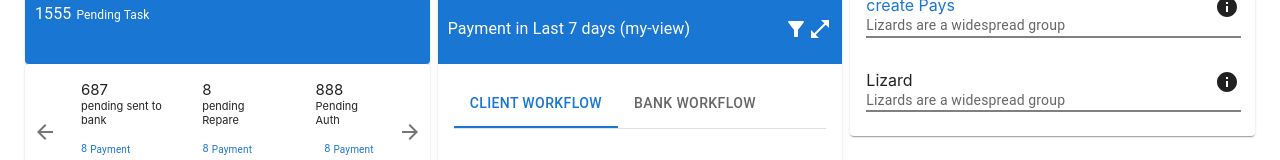
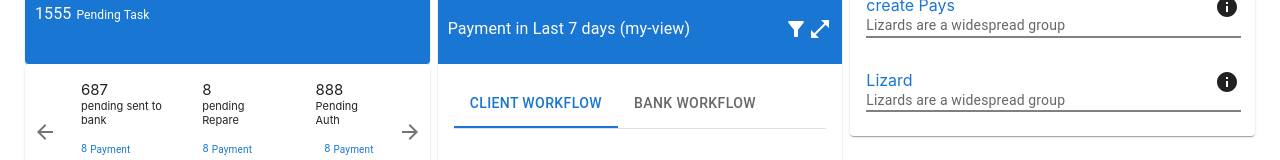
Before and after one commit to jayakanthb/POC, a React (Create React App) app: page / in a window 1280 px wide. Shown: the part 306-466 px from the top of the page. Built offline with nearby package versions, Linux system fonts and the light colour scheme.

Commit message:
ui changes

```diff
--- a/src/Components/HomeSection.js
+++ b/src/Components/HomeSection.js
@@ -193,7 +193,12 @@ function HomeSection() {
             <CardContent>
               <Box sx={{ display: "flex", justifyContent: "space-between" }}>
                 <Box>
-                  <Typography gutterBottom variant="p" component="div">
+                  <Typography
+                    gutterBottom
+                    variant="p"
+                    component="div"
+                    sx={{ color: "#1976d2" }}
+                  >
                     Lizard
                   </Typography>
                   <Typography
```
